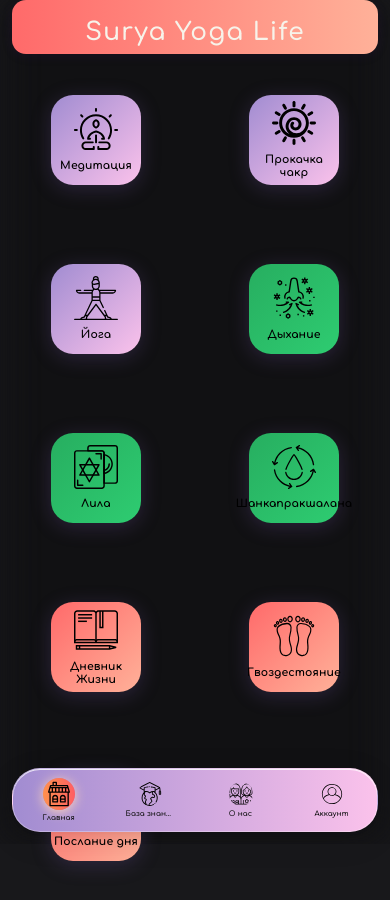
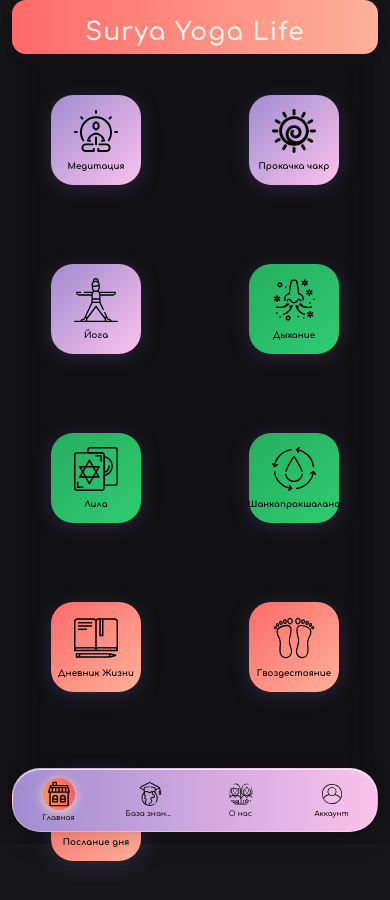
Before and after one commit to marselbeijing/Surya-Yoga-Life, a React (Create React App) app: page / in a window 390 px wide. Built offline with nearby package versions, Linux system fonts and the light colour scheme.

Commit message:
Ещё меньше размер текста названий 9 иконок на главном экране

```diff
--- a/src/components/MainSections.css
+++ b/src/components/MainSections.css
@@ -144,7 +144,7 @@ body, #root, .App {
 .section-title-strict {
   color: #000 !important;
   font-family: 'Comfortaa', cursive;
-  font-size: 0.85rem;
+  font-size: 0.72rem;
   font-weight: 700;
   text-align: center;
   margin: 0;
@@ -177,7 +177,7 @@ body, #root, .App {
     max-height: 60px;
   }
   .section-title, .section-title-strict {
-    font-size: 0.75rem;
+    font-size: 0.62rem;
   }
 }
 
@@ -200,7 +200,7 @@ body, #root, .App {
     max-height: 44px;
   }
   .section-title, .section-title-strict {
-    font-size: 0.68rem;
+    font-size: 0.54rem;
   }
 }
 
```
